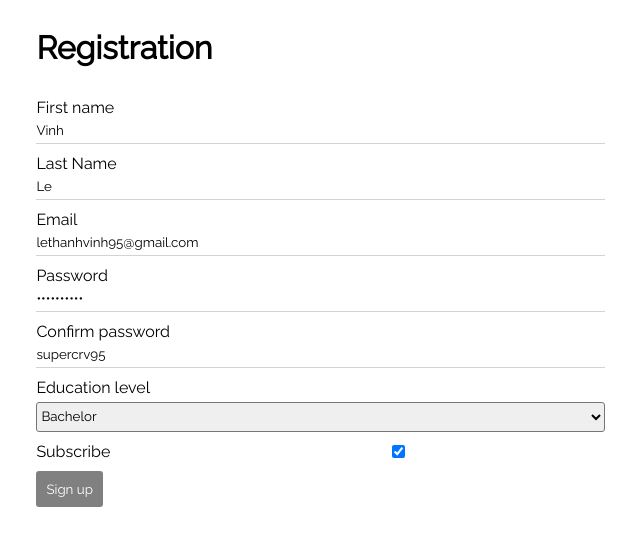
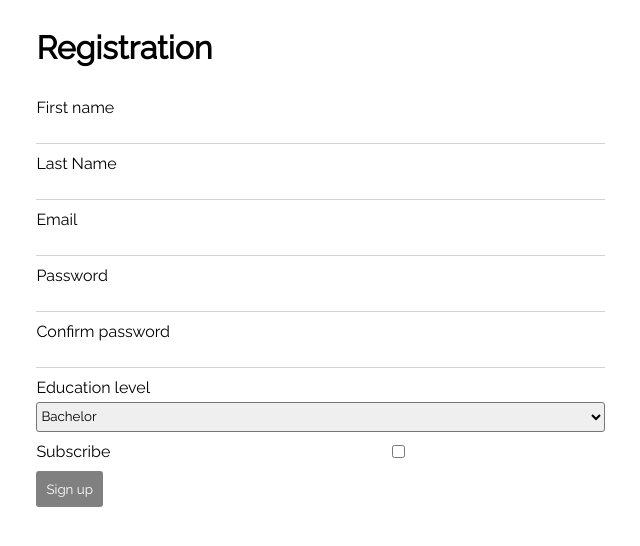
Before and after one commit to vinhlee95/Registration-Form, a React (Create React App) app: page / in a window 1280 px wide. Shown: the top 546 px of the page, without its empty margins (98-738 px from the left). Built offline with nearby package versions, Linux system fonts and the light colour scheme.

Commit message:
get rid of initial values

```diff
--- a/src/components/App.js
+++ b/src/components/App.js
@@ -9,12 +9,12 @@ class App extends Component {
   // set initial value
   getInitialValues = () => {
     return {
-      firstName: 'Vinh',
-      lastName: 'Le',
-      email: 'lethanhvinh95@gmail.com',
-      password: 'supercrv95',
-      confirmPassword: 'supercrv95',
-      newsletter: true
+      firstName: '',
+      lastName: '',
+      email: '',
+      password: '',
+      confirmPassword: '',
+      newsletter: false
     }
   }
 
```
